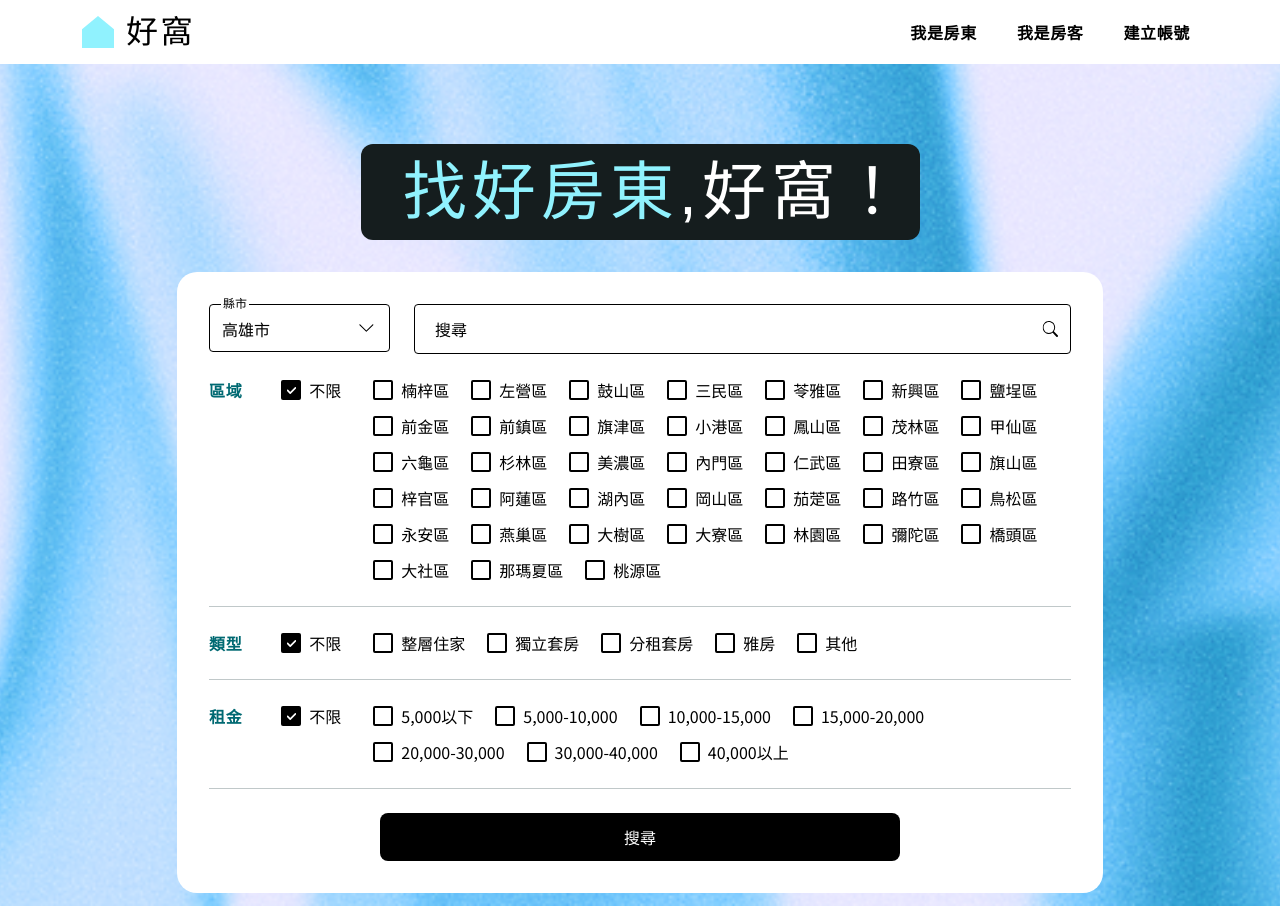
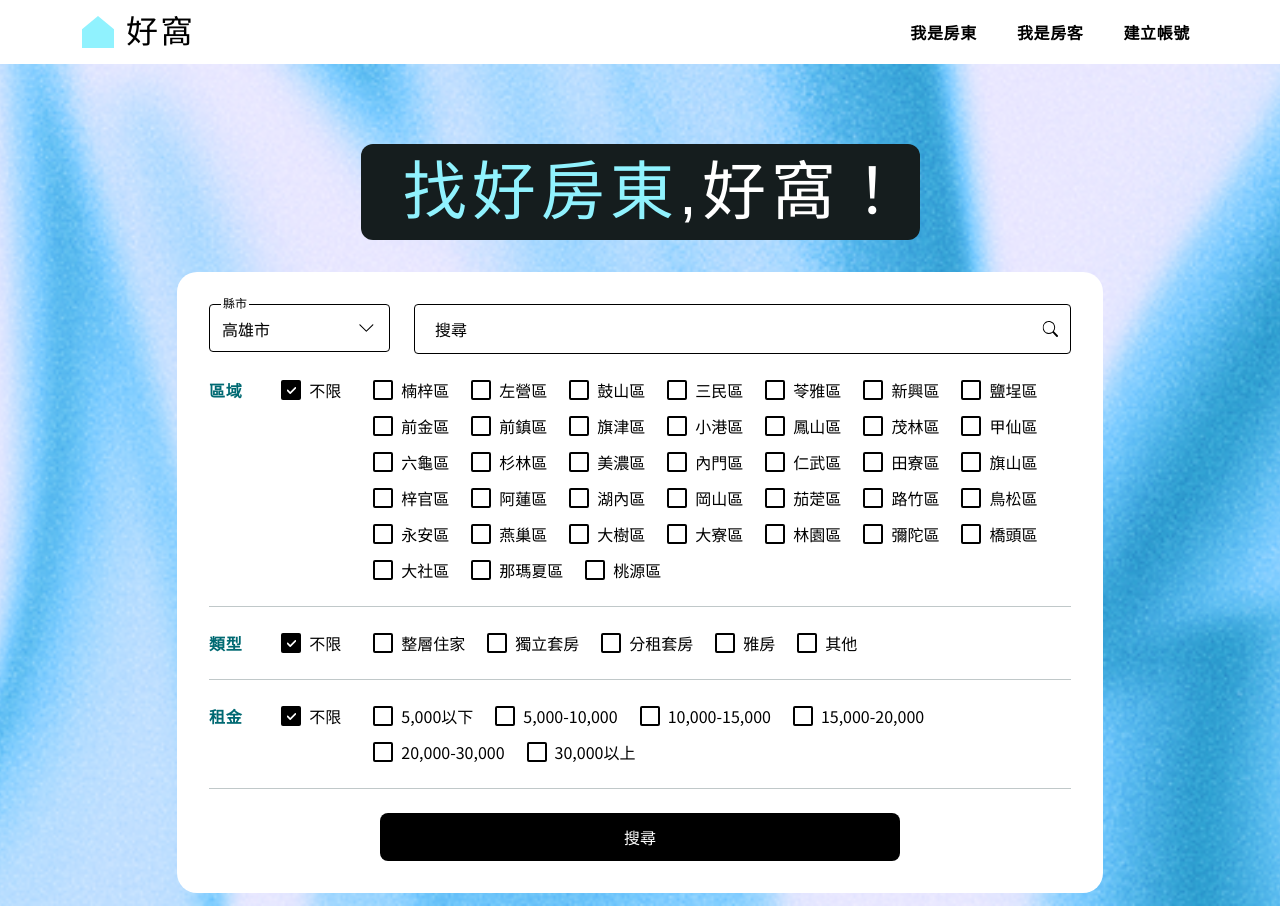
Before and after one commit to Eshiunm/Rocket_HowOh, a React (Vite) app: page / in a window 1280 px wide. Built offline with nearby package versions, Linux system fonts and the light colour scheme; a web font is replaced by a local one.

Commit message:
feat: change district checkbox

```diff
--- a/src/Pages/HomePage.tsx
+++ b/src/Pages/HomePage.tsx
@@ -1,44 +1,148 @@
-import { useState, useRef } from "react";
+import { useState, useEffect, useRef } from "react";
 import { useForm } from "react-hook-form";
 import dropdownIcon from "../assets/imgs/icons/dropdownIcon.svg";
 import searchIcon from "../assets/imgs/icons/searchIcon.svg";
 import kaohsiungDistricts from "../constants/locations/districts/kaohsiungDistricts";
 import houseTypes from "../constants/houseTypes";
-import rentRange from "../constants/rentRange";
+import rentRanges from "../constants/rentRange";
 
 function HomePage() {
-  const [isSearchInputFocused, setIsSearchInputFocused] = useState(false);
-  const regionNoLimitInputRef = useRef(null);
-  const houseTypeNoLimitInputRef = useRef(null);
-  const rentNoLimitInputRef = useRef(null);
+  const [formElementsState, setFormElementsState] = useState({}); // 記錄表單內所有元素的狀態
+  const [isSearchInputFocused, setIsSearchInputFocused] = useState(false); // 記錄搜尋框是否被 focused
   const { handleSubmit } = useForm();
 
-  const handleRegionNoLimitChangeStatus = e => {
-    regionNoLimitInputRef.current.checked = false;
+  const handleDistrictNoLimitCheckboxStateChange = e => {
+    const noLimitCheckboxDOM = e.target;
+    console.log(noLimitCheckboxDOM.checked);
+    const newFormElementsState = {
+      ...formElementsState,
+      District: {
+        ...formElementsState.District,
+        districts: formElementsState.District.districts.map(item => {
+          return {
+            ...item,
+            checked: false,
           };
-  const handleHouseTypeNoLimitChangeStatus = e => {
-    houseTypeNoLimitInputRef.current.checked = false;
+        }),
+
+        noLimit: {
+          ...formElementsState.District.noLimit,
+          checked: !formElementsState.District.noLimit.checked, // 改變不限的 checkbox 勾選狀態， true 改 false、false 改 true
+          disabled: true,
+        },
+      },
     };
-  const handleRentNoLimitChangeStatus = e => {
-    rentNoLimitInputRef.current.checked = false;
+    console.log(newFormElementsState);
+    setFormElementsState(newFormElementsState);
+  };
+  const handleDistrictCheckboxStateChange = e => {
+    const districtCheckboxDOM = e.target;
+    // 改變某區的 checkbox 勾選狀態， true 改 false、false 改 true
+    let newFormElementsState = {
+      ...formElementsState,
+      District: {
+        ...formElementsState.District,
+        // 此屬性存放一個陣列
+        districts: formElementsState.District.districts.map(item => {
+          if (item.content === districtCheckboxDOM.name) {
+            return {
+              ...item,
+              checked: !item.checked, // 改變某區域的 checkbox 狀態， true 改 false、false 改 true
+            };
+          } else {
+            return item;
+          }
+        }),
+      },
+    };
+    // 只要有某區的 checkbox 勾選狀態是「true」，就將「不限的checkbox」勾選狀態設為未打勾
+    if (districtCheckboxDOM.checked === true) {
+      newFormElementsState = {
+        ...newFormElementsState,
+        District: {
+          ...newFormElementsState.District,
+          noLimit: {
+            ...newFormElementsState.District.noLimit,
+            checked: false, // 將「不限的checkbox」勾選狀態設為「false」
+            disabled: false, // 將「不限的checkbox」解鎖
+          },
+        },
+      };
+    } else {
+      const isDistrictsAllClear = newFormElementsState.District.districts.find(
+        ({ checked }) => checked === true
+      );
+      // 如果所有區的 checkbox 勾選狀態都是「false」，就將「不限的checkbox」勾選狀態設為打勾
+      if (isDistrictsAllClear === undefined) {
+        newFormElementsState = {
+          ...newFormElementsState,
+          District: {
+            ...newFormElementsState.District,
+            noLimit: {
+              ...newFormElementsState.District.noLimit,
+              checked: true, // 將「不限 checkbox」的狀態設為「true」
+              disabled: true, // 將「不限 checkbox」鎖住
+            },
+          },
+        };
+      }
+    }
+    console.log(newFormElementsState);
+    setFormElementsState(newFormElementsState);
   };
 
+  /* 初始化表單內要用到的所有元素，整合到 formElementState 變數，並增加 checked 屬性 */
+  useEffect(() => {
+    const newDistricts = kaohsiungDistricts.map(item => {
+      return {
+        content: item,
+        checked: false,
+      };
+    });
+    const newHouseTypes = houseTypes.map(item => {
+      return {
+        content: item,
+        checked: false,
+      };
+    });
+    const newRentRanges = rentRanges.map(item => {
+      return {
+        content: item,
+        checked: false,
+      };
+    });
 
-  const onSubmit = data => {
-    console.log(data);
+    const newformElementState = {
+      District: {
+        noLimit: { content: "不限", checked: true, disabled: true },
+        districts: newDistricts,
+      },
+      HouseType: {
+        noLimit: { content: "不限", checked: true, disabled: true },
+        houseTypes: newHouseTypes,
+      },
+      RentRange: {
+        noLimit: { content: "不限", checked: true, disabled: true },
+        rentRanges: newRentRanges,
+      },
     };
+    setFormElementsState(newformElementState);
+  }, []);
+
+  const onSubmit = () => {};
   return (
     <>
       <section className="section-search bg-homeSearchImg bg-center bg-cover h-[842px]">
         {/* Title */}
         <div className="container pt-20 mb-8">
-          <h2 className="w-[559px] mx-auto text-center bg-Neutral-10 text-white font-Dela-Gothic-One text-dela-display1 pl-8   rounded-[12px]">
+          <h2 className="w-[559px] mx-auto text-center bg-Neutral-10 text-white font-Dela-Gothic-One text-dela-display1 pl-8 rounded-[12px]">
             <span className="text-Brand-90 font-Dela-Gothic-One text-dela-display1">
               找好房東
             </span>
             ,好窩！
           </h2>
         </div>
+
         {/* Filter form */}
         <div className="container layout-grid">
           <div className="col-start-2 col-span-10">
@@ -92,7 +196,6 @@ function HomePage() {
               </div>
 
               {/* filter */}
-              <div>
               <ul>
                 {/* 區域篩選 */}
                 <li className="border-b border-Neutral-80 pb-6 mb-6">
@@ -104,20 +207,22 @@ function HomePage() {
                       <input
                         className="w-5 h-5 text-black focus:ring-transparent rounded-sm border-2 border-black cursor-pointer"
                         type="checkbox"
-                          name="regionNoLimit"
-                          id="regionNoLimit"
-                          checked
-                          ref={regionNoLimitInputRef}
+                        name="districtsNoLimit"
+                        id="districtsNoLimit"
+                        disabled={formElementsState.District?.noLimit.disabled}
+                        checked={formElementsState.District?.noLimit.checked}
+                        onClick={handleDistrictNoLimitCheckboxStateChange}
                       />
                       <label
-                          htmlFor="regionNoLimit"
+                        htmlFor="districtsNoLimit"
                         className="pl-2 cursor-pointer"
                       >
-                          不限
+                        {formElementsState.District?.noLimit.content}
                       </label>
                     </div>
-                      <div className="flex gap-x-[22px] gap-y-3 flex-wrap ">
-                        {kaohsiungDistricts.map((item, index) => {
+                    <div className="flex gap-x-[22px] gap-y-3 flex-wrap">
+                      {formElementsState.District?.districts.map(
+                        ({ content, checked }, index) => {
                           return (
                             <div
                               key={index}
@@ -126,19 +231,21 @@ function HomePage() {
                               <input
                                 className="w-5 h-5 text-black focus:ring-transparent rounded-sm border-2 border-black cursor-pointer"
                                 type="checkbox"
-                                name={item}
-                                id={item}
-                                onChange={handleRegionNoLimitChangeStatus}
+                                checked={checked}
+                                name={content}
+                                id={content}
+                                onClick={handleDistrictCheckboxStateChange}
                               />
                               <label
-                                htmlFor={item}
+                                htmlFor={content}
                                 className="pl-2 cursor-pointer"
                               >
-                                {item}
+                                {content}
                               </label>
                             </div>
                           );
-                        })}
+                        }
+                      )}
                     </div>
                   </div>
                 </li>
@@ -154,18 +261,21 @@ function HomePage() {
                         type="checkbox"
                         name="typeNoLimit"
                         id="typeNoLimit"
-                          checked
-                          ref={houseTypeNoLimitInputRef}
+                        disabled={formElementsState.HouseType?.noLimit.disabled}
+                        defaultChecked={
+                          formElementsState.HouseType?.noLimit.checked
+                        }
                       />
                       <label
                         htmlFor="typeNoLimit"
                         className="pl-2 cursor-pointer"
                       >
-                          不限
+                        {formElementsState.HouseType?.noLimit.content}
                       </label>
                     </div>
                     <div className="flex gap-x-[22px] gap-y-3 flex-wrap ">
-                        {houseTypes.map((item, index) => {
+                      {formElementsState.HouseType?.houseTypes.map(
+                        ({ content, checked }, index) => {
                           return (
                             <div
                               key={index}
@@ -174,19 +284,20 @@ function HomePage() {
                               <input
                                 className="w-5 h-5 text-black focus:ring-transparent rounded-sm border-2 border-black cursor-pointer"
                                 type="checkbox"
-                                name={item}
-                                id={item}
-                                onChange={handleHouseTypeNoLimitChangeStatus}
+                                name={content}
+                                id={content}
+                                defaultChecked={checked}
                               />
                               <label
-                                htmlFor={item}
+                                htmlFor={content}
                                 className="pl-2 cursor-pointer"
                               >
-                                {item}
+                                {content}
                               </label>
                             </div>
                           );
-                        })}
+                        }
+                      )}
                     </div>
                   </div>
                 </li>
@@ -202,18 +313,21 @@ function HomePage() {
                         type="checkbox"
                         name="rentNoLimit"
                         id="rentNoLimit"
-                          checked
-                          ref={rentNoLimitInputRef}
+                        disabled={formElementsState.RentRange?.noLimit.disabled}
+                        defaultChecked={
+                          formElementsState.RentRange?.noLimit.checked
+                        }
                       />
                       <label
                         htmlFor="rentNoLimit"
                         className="pl-2 cursor-pointer"
                       >
-                          不限
+                        {formElementsState.RentRange?.noLimit.content}
                       </label>
                     </div>
                     <div className="flex gap-x-[22px] gap-y-3 flex-wrap ">
-                        {rentRange.map((item, index) => {
+                      {formElementsState.RentRange?.rentRanges.map(
+                        ({ content, checked }, index) => {
                           return (
                             <div
                               key={index}
@@ -222,24 +336,24 @@ function HomePage() {
                               <input
                                 className="w-5 h-5 text-black focus:ring-transparent rounded-sm border-2 border-black cursor-pointer"
                                 type="checkbox"
-                                name={item.content}
-                                id={item.content}
-                                onChange={handleRentNoLimitChangeStatus}
+                                name={content}
+                                id={content}
+                                defaultChecked={checked}
                               />
                               <label
-                                htmlFor={item.content}
+                                htmlFor={content}
                                 className="pl-2 cursor-pointer"
                               >
-                                {item.content}
+                                {content}
                               </label>
                             </div>
                           );
-                        })}
+                        }
+                      )}
                     </div>
                   </div>
                 </li>
               </ul>
-              </div>
               <button
                 type="submit"
                 className="w-[520px] mx-auto bg-black text-white rounded-lg py-3"
--- a/src/constants/rentRange.ts
+++ b/src/constants/rentRange.ts
@@ -1,32 +1,10 @@
 const rentRange = [
-  {
-    id: 1,
-    content: "5,000以下",
-  },
-  {
-    id:2,
-    content: "5,000-10,000",
-  },
-  {
-    id:3,
-    content: "10,000-15,000",
-  },
-  {
-    id:4,
-    content: "15,000-20,000",
-  },
-  {
-    id:5,
-    content: "20,000-30,000",
-  },
-  {
-    id:6,
-    content: "30,000-40,000",
-  },
-  {
-    id:7,
-    content: "40,000以上",
-  }
+  "5,000以下",
+  "5,000-10,000",
+  "10,000-15,000",
+  "15,000-20,000",
+  "20,000-30,000",
+  "30,000以上",
 ];
 
 export default rentRange;
```
Lines whose indentation alone changed are shown as unchanged.
